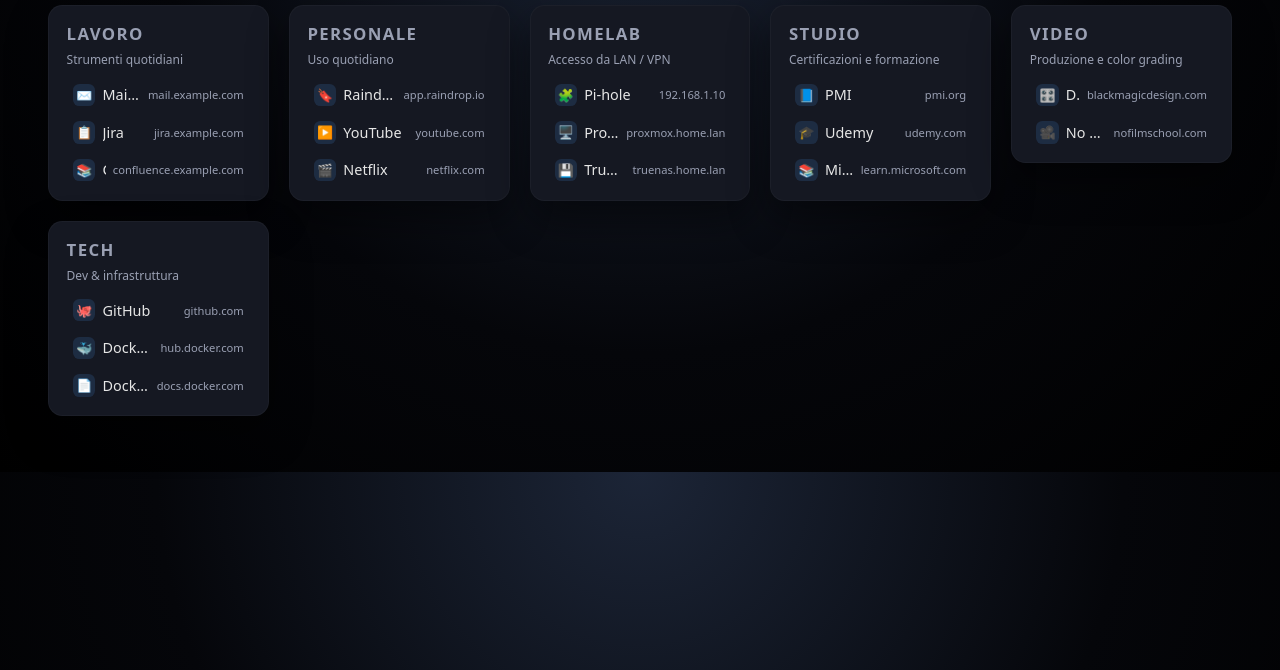
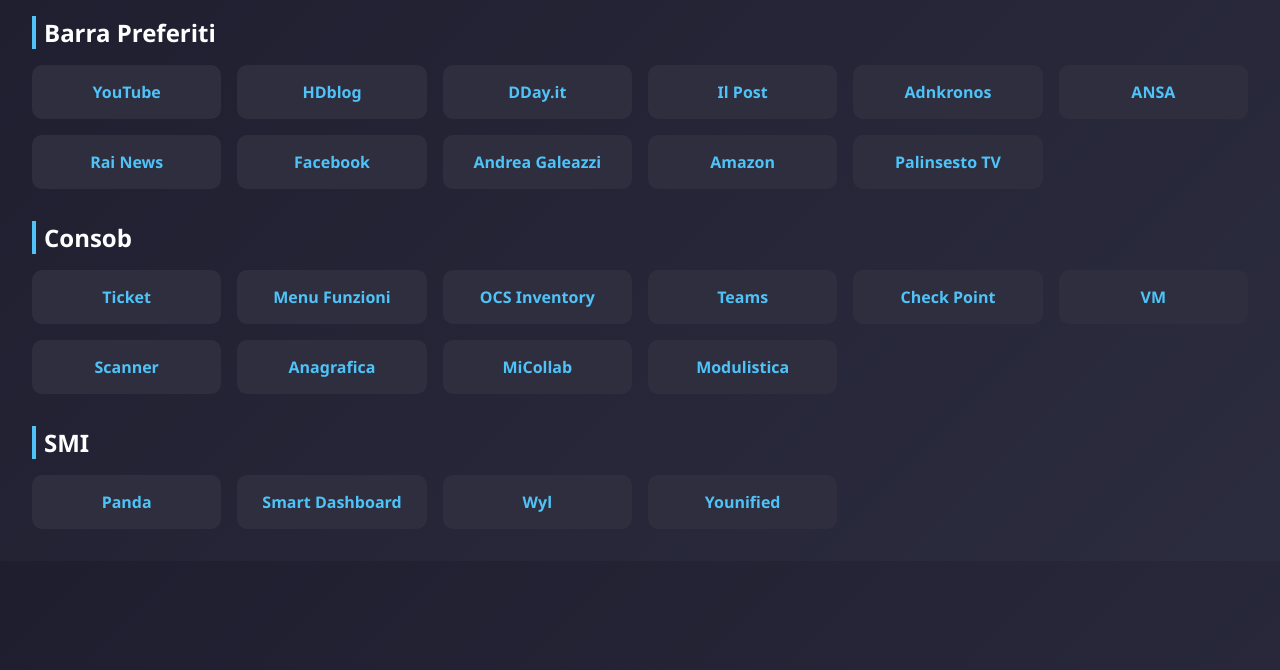
Before and after one commit to Orgath/startpage, a plain HTML site: page index.html in a window 1280 px wide. Shown: the part 130-800 px from the top of the page. Drawn offline with Linux system fonts and the light colour scheme.

Commit message:
Update index.html

```diff
--- a/index.html
+++ b/index.html
@@ -1,285 +1,103 @@
 <!DOCTYPE html>
 <html lang="it">
 <head>
-  <meta charset="utf-8">
-  <title>Start</title>
-  <meta name="viewport" content="width=device-width,initial-scale=1">
+  <meta charset="UTF-8">
+  <title>Startpage - I miei Preferiti</title>
   <style>
-    :root {
-      --bg: #0b0c10;
-      --bg-card: #151822;
-      --accent: #4ea3ff;
-      --accent-soft: rgba(78,163,255,0.15);
-      --text: #e6e6e6;
-      --text-muted: #9aa0b3;
-    }
-    * { box-sizing:border-box; }
     body {
-      margin:0;
-      padding:2rem 1.5rem 3rem;
-      font-family: system-ui, -apple-system, BlinkMacSystemFont, "Segoe UI", sans-serif;
-      background: radial-gradient(circle at top, #1c2537 0, #05060a 55%, #000 100%);
-      color:var(--text);
+      font-family: 'Segoe UI', Roboto, sans-serif;
+      background: linear-gradient(135deg, #1e1e2f, #2c2c3f);
+      color: #fff;
+      margin: 0;
+      padding: 2rem;
     }
     h1 {
-      margin:0 0 0.25rem;
-      font-size:1.8rem;
+      text-align: center;
+      font-size: 2.5rem;
+      margin-bottom: 1rem;
     }
-    .subtitle {
-      margin:0 0 1.75rem;
-      color:var(--text-muted);
-      font-size:0.95rem;
+    .category {
+      margin-top: 2rem;
     }
-    .grid {
-      display:grid;
-      grid-template-columns:repeat(auto-fit, minmax(220px, 1fr));
-      gap:1.25rem;
-      align-items:start;
+    .category h2 {
+      border-left: 4px solid #4fc3f7;
+      padding-left: 0.5rem;
+      font-size: 1.5rem;
+      margin-bottom: 1rem;
     }
-    .card {
-      background:var(--bg-card);
-      border-radius:0.9rem;
-      padding:1rem 1.1rem 0.8rem;
-      box-shadow:0 18px 40px rgba(0,0,0,0.45);
-      border:1px solid rgba(255,255,255,0.03);
+    .links {
+      display: grid;
+      grid-template-columns: repeat(auto-fill, minmax(180px, 1fr));
+      gap: 1rem;
     }
-    .card h2 {
-      margin:0 0 0.4rem;
-      font-size:1.05rem;
-      text-transform:uppercase;
-      letter-spacing:0.08em;
-      color:var(--text-muted);
+    .link-card {
+      background: #2e2e3f;
+      padding: 1rem;
+      border-radius: 10px;
+      text-align: center;
+      transition: transform 0.2s, background 0.2s;
     }
-    .card small {
-      display:block;
-      margin-bottom:0.6rem;
-      font-size:0.75rem;
-      color:var(--text-muted);
+    .link-card:hover {
+      transform: translateY(-5px);
+      background: #3a3a4f;
     }
-    ul.links {
-      list-style:none;
-      padding:0;
-      margin:0;
+    a {
+      color: #4fc3f7;
+      text-decoration: none;
+      font-weight: bold;
     }
-    ul.links li + li { margin-top:0.25rem; }
-    a.link {
-      display:flex;
-      align-items:center;
-      gap:0.45rem;
-      padding:0.35rem 0.4rem;
-      border-radius:0.5rem;
-      color:var(--text);
-      text-decoration:none;
-      transition:background 0.18s ease, transform 0.12s ease, box-shadow 0.18s ease;
-    }
-    a.link span.icon {
-      width:1.4rem;
-      height:1.4rem;
-      border-radius:0.4rem;
-      background:var(--accent-soft);
-      display:flex;
-      align-items:center;
-      justify-content:center;
-      font-size:0.8rem;
-      color:var(--accent);
-      flex-shrink:0;
-    }
-    a.link span.label {
-      flex:1;
-      font-size:0.9rem;
-      white-space:nowrap;
-      overflow:hidden;
-      text-overflow:ellipsis;
-    }
-    a.link span.host {
-      font-size:0.7rem;
-      color:var(--text-muted);
-    }
-    a.link:hover {
-      background:rgba(255,255,255,0.03);
-      transform:translateY(-1px);
-      box-shadow:0 8px 22px rgba(0,0,0,0.45);
-    }
-    @media (min-width:900px) {
-      body { padding:2.5rem 3rem 3.5rem; }
-      h1 { font-size:2rem; }
+    a:hover {
+      text-decoration: underline;
     }
   </style>
 </head>
 <body>
+  <h1>⭐ I miei Preferiti</h1>
 
-  <h1>Start</h1>
-  <p class="subtitle">Link principali, sincronizzati tra tutti i browser.</p>
+  <!-- Categoria: Barra Preferiti -->
+  <div class="category">
+    <h2>Barra Preferiti</h2>
+    <div class="links">
+      <div class="link-card"><a href="https://www.youtube.com/">YouTube</a></div>
+      <div class="link-card"><a href="http://www.hdblog.it/">HDblog</a></div>
+      <div class="link-card"><a href="https://dday.it/">DDay.it</a></div>
+      <div class="link-card"><a href="https://www.ilpost.it/">Il Post</a></div>
+      <div class="link-card"><a href="https://www.adnkronos.com/">Adnkronos</a></div>
+      <div class="link-card"><a href="https://www.ansa.it/">ANSA</a></div>
+      <div class="link-card"><a href="http://www.rainews.it/">Rai News</a></div>
+      <div class="link-card"><a href="http://www.facebook.com/">Facebook</a></div>
+      <div class="link-card"><a href="http://www.andreagaleazzi.com/?m=1">Andrea Galeazzi</a></div>
+      <div class="link-card"><a href="https://www.amazon.it/">Amazon</a></div>
+      <div class="link-card"><a href="https://hyle.appspot.com/palinsesto/serata">Palinsesto TV</a></div>
+    </div>
+  </div>
 
-  <div class="grid">
+  <!-- Categoria: Consob -->
+  <div class="category">
+    <h2>Consob</h2>
+    <div class="links">
+      <div class="link-card"><a href="https://webticketing.consob.it/Consob/Login">Ticket</a></div>
+      <div class="link-card"><a href="https://menuarc.consob/login.php">Menu Funzioni</a></div>
+      <div class="link-card"><a href="http://172.16.130.160/ocsreports/index.php?first">OCS Inventory</a></div>
+      <div class="link-card"><a href="http://teams.microsoft.com/">Teams</a></div>
+      <div class="link-card"><a href="https://portal.checkpoint.com/signin">Check Point</a></div>
+      <div class="link-card"><a href="https://172.20.18.251/ui/#/host">VM</a></div>
+      <div class="link-card"><a href="https://172.20.120.148/#hId-pgWebScan">Scanner</a></div>
+      <div class="link-card"><a href="https://webticketing.consob.it/Consob/ServiceDesk/Anagrafica">Anagrafica</a></div>
+      <div class="link-card"><a href="https://micollab.consob.it/ucs/micollab/">MiCollab</a></div>
+      <div class="link-card"><a href="http://intranet.consob/int/modulistica/elenco_moduli.html">Modulistica</a></div>
+    </div>
+  </div>
 
-    <!-- Lavoro -->
-    <section class="card">
-      <h2>Lavoro</h2>
-      <small>Strumenti quotidiani</small>
-      <ul class="links">
-        <li>
-          <a class="link" href="https://mail.example.com">
-            <span class="icon">✉️</span>
-            <span class="label">Mail lavoro</span>
-            <span class="host">mail.example.com</span>
-          </a>
-        </li>
-        <li>
-          <a class="link" href="https://jira.example.com">
-            <span class="icon">📋</span>
-            <span class="label">Jira</span>
-            <span class="host">jira.example.com</span>
-          </a>
-        </li>
-        <li>
-          <a class="link" href="https://confluence.example.com">
-            <span class="icon">📚</span>
-            <span class="label">Confluence</span>
-            <span class="host">confluence.example.com</span>
-          </a>
-        </li>
-      </ul>
-    </section>
-
-    <!-- Personale -->
-    <section class="card">
-      <h2>Personale</h2>
-      <small>Uso quotidiano</small>
-      <ul class="links">
-        <li>
-          <a class="link" href="https://app.raindrop.io/">
-            <span class="icon">🔖</span>
-            <span class="label">Raindrop</span>
-            <span class="host">app.raindrop.io</span>
-          </a>
-        </li>
-        <li>
-          <a class="link" href="https://www.youtube.com/">
-            <span class="icon">▶️</span>
-            <span class="label">YouTube</span>
-            <span class="host">youtube.com</span>
-          </a>
-        </li>
-        <li>
-          <a class="link" href="https://www.netflix.com/">
-            <span class="icon">🎬</span>
-            <span class="label">Netflix</span>
-            <span class="host">netflix.com</span>
-          </a>
-        </li>
-      </ul>
-    </section>
-
-    <!-- Homelab -->
-    <section class="card">
-      <h2>Homelab</h2>
-      <small>Accesso da LAN / VPN</small>
-      <ul class="links">
-        <li>
-          <a class="link" href="http://192.168.1.10/admin">
-            <span class="icon">🧩</span>
-            <span class="label">Pi‑hole</span>
-            <span class="host">192.168.1.10</span>
-          </a>
-        </li>
-        <li>
-          <a class="link" href="https://proxmox.home.lan:8006">
-            <span class="icon">🖥️</span>
-            <span class="label">Proxmox</span>
-            <span class="host">proxmox.home.lan</span>
-          </a>
-        </li>
-        <li>
-          <a class="link" href="https://truenas.home.lan">
-            <span class="icon">💾</span>
-            <span class="label">TrueNAS</span>
-            <span class="host">truenas.home.lan</span>
-          </a>
-        </li>
-      </ul>
-    </section>
-
-    <!-- Studio / Certificazioni -->
-    <section class="card">
-      <h2>Studio</h2>
-      <small>Certificazioni e formazione</small>
-      <ul class="links">
-        <li>
-          <a class="link" href="https://www.pmi.org/">
-            <span class="icon">📘</span>
-            <span class="label">PMI</span>
-            <span class="host">pmi.org</span>
-          </a>
-        </li>
-        <li>
-          <a class="link" href="https://www.udemy.com/">
-            <span class="icon">🎓</span>
-            <span class="label">Udemy</span>
-            <span class="host">udemy.com</span>
-          </a>
-        </li>
-        <li>
-          <a class="link" href="https://learn.microsoft.com/">
-            <span class="icon">📚</span>
-            <span class="label">Microsoft Learn</span>
-            <span class="host">learn.microsoft.com</span>
-          </a>
-        </li>
-      </ul>
-    </section>
-
-    <!-- Video / Color grading -->
-    <section class="card">
-      <h2>Video</h2>
-      <small>Produzione e color grading</small>
-      <ul class="links">
-        <li>
-          <a class="link" href="https://www.blackmagicdesign.com/products/davinciresolve/">
-            <span class="icon">🎛️</span>
-            <span class="label">DaVinci Resolve</span>
-            <span class="host">blackmagicdesign.com</span>
-          </a>
-        </li>
-        <li>
-          <a class="link" href="https://nofilmschool.com/">
-            <span class="icon">🎥</span>
-            <span class="label">No Film School</span>
-            <span class="host">nofilmschool.com</span>
-          </a>
-        </li>
-      </ul>
-    </section>
-
-    <!-- Tech / Dev -->
-    <section class="card">
-      <h2>Tech</h2>
-      <small>Dev & infrastruttura</small>
-      <ul class="links">
-        <li>
-          <a class="link" href="https://github.com/">
-            <span class="icon">🐙</span>
-            <span class="label">GitHub</span>
-            <span class="host">github.com</span>
-          </a>
-        </li>
-        <li>
-          <a class="link" href="https://hub.docker.com/">
-            <span class="icon">🐳</span>
-            <span class="label">Docker Hub</span>
-            <span class="host">hub.docker.com</span>
-          </a>
-        </li>
-        <li>
-          <a class="link" href="https://docs.docker.com/">
-            <span class="icon">📄</span>
-            <span class="label">Docker Docs</span>
-            <span class="host">docs.docker.com</span>
-          </a>
-        </li>
-      </ul>
-    </section>
-
+  <!-- Categoria: SMI -->
+  <div class="category">
+    <h2>SMI</h2>
+    <div class="links">
+      <div class="link-card"><a href="https://sm.pandasecurity.com/">Panda</a></div>
+      <div class="link-card"><a href="https://smart.smi-cons.it/dashboard/account/login">Smart Dashboard</a></div>
+      <div class="link-card"><a href="https://wyl.smi-cons.it/Dashboard/Gestione/home">Wyl</a></div>
+      <div class="link-card"><a href="https://younified.smi-cons.it/Dashboard/Account/Login">Younified</a></div>
+    </div>
   </div>
 
 </body>
```
